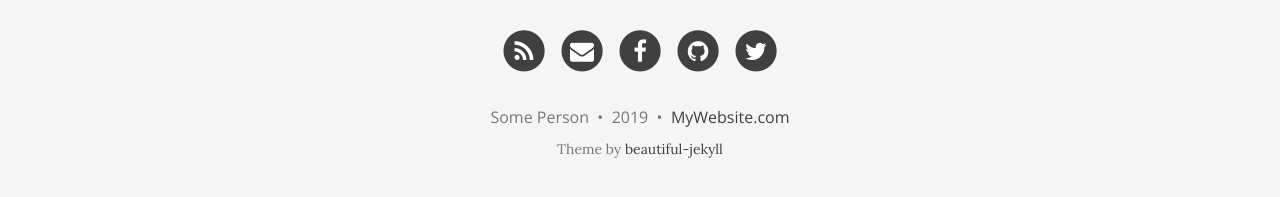
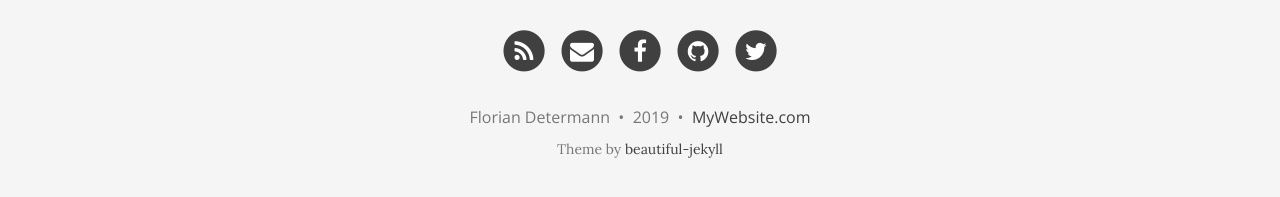
Before and after one commit to Nanferten/PersonalWebsite, a Jekyll site: the page built from index.html, in a window 1280 px wide and 900 px high, scrolled down 1134 px. Shown: the part 690-887 px from the top of the window. Built offline with Jekyll 4.4.1, drawn with Linux system fonts in a browser that asks for light colours; nearby versions of some CDN libraries; the list of posts is cut into pages by our own code.

```diff
--- a/_config.yml
+++ b/_config.yml
@@ -60,7 +60,7 @@ footer-link-col: "#404040"
 # Change all these values or delete the ones you don't want.
 # Important: you must keep the "name" parameter, everything else you can remove
 author:
-  name: Some Person
+  name: Florian Determann
 
 # Select your active Social Network Links.
 # Uncomment the links you want to show in the footer and add your information to each link.
@@ -101,7 +101,7 @@ url-pretty: "MyWebsite.com"  # eg. "deanattali.com/beautiful-jekyll"
 #gtag: ""
 
 # Fill in your Google Analytics ID to track your website using GA
-#google_analytics: ""
+google_analytics: "UA-139986962-1"
 
 # Google Tag Manager ID
 #gtm: ""
```
